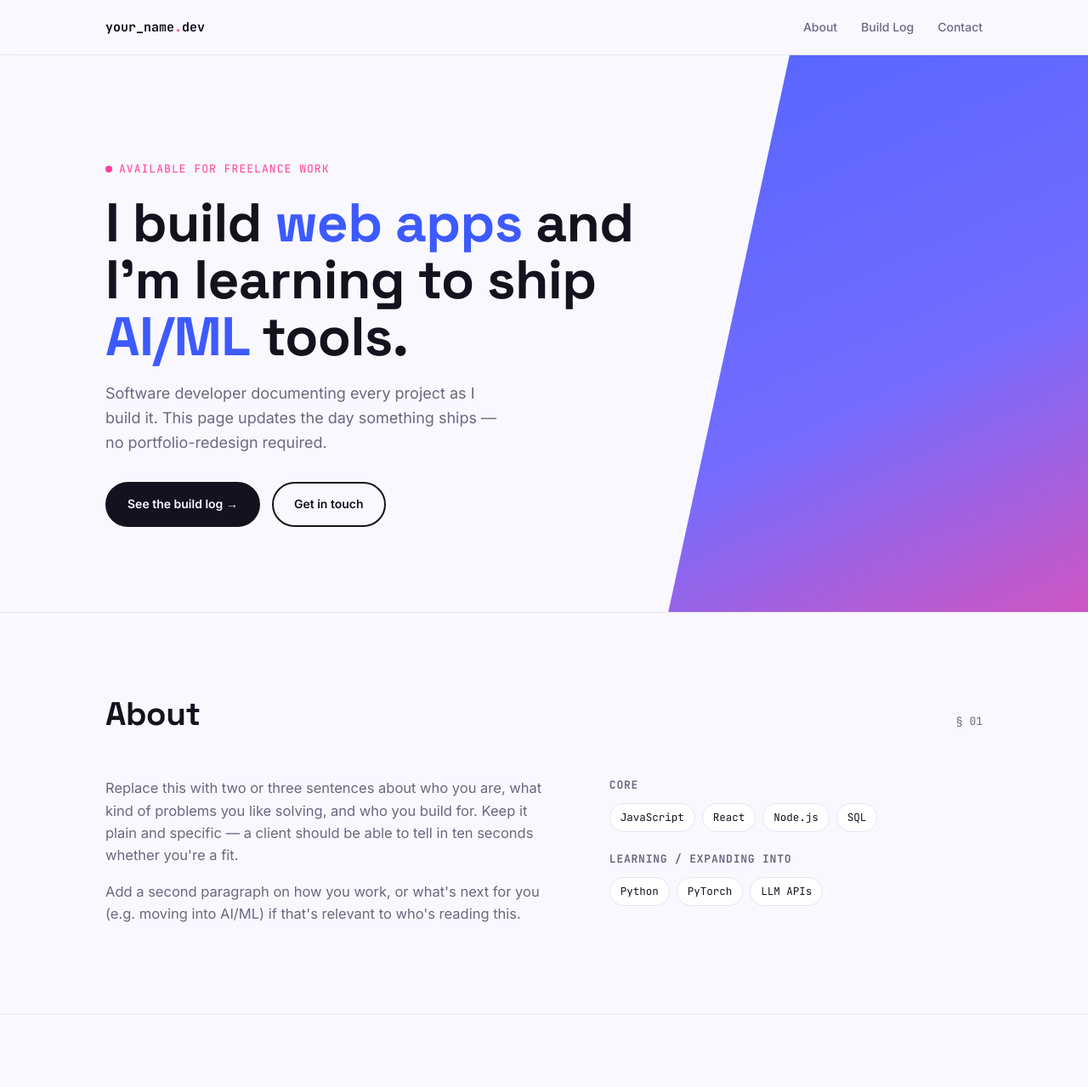
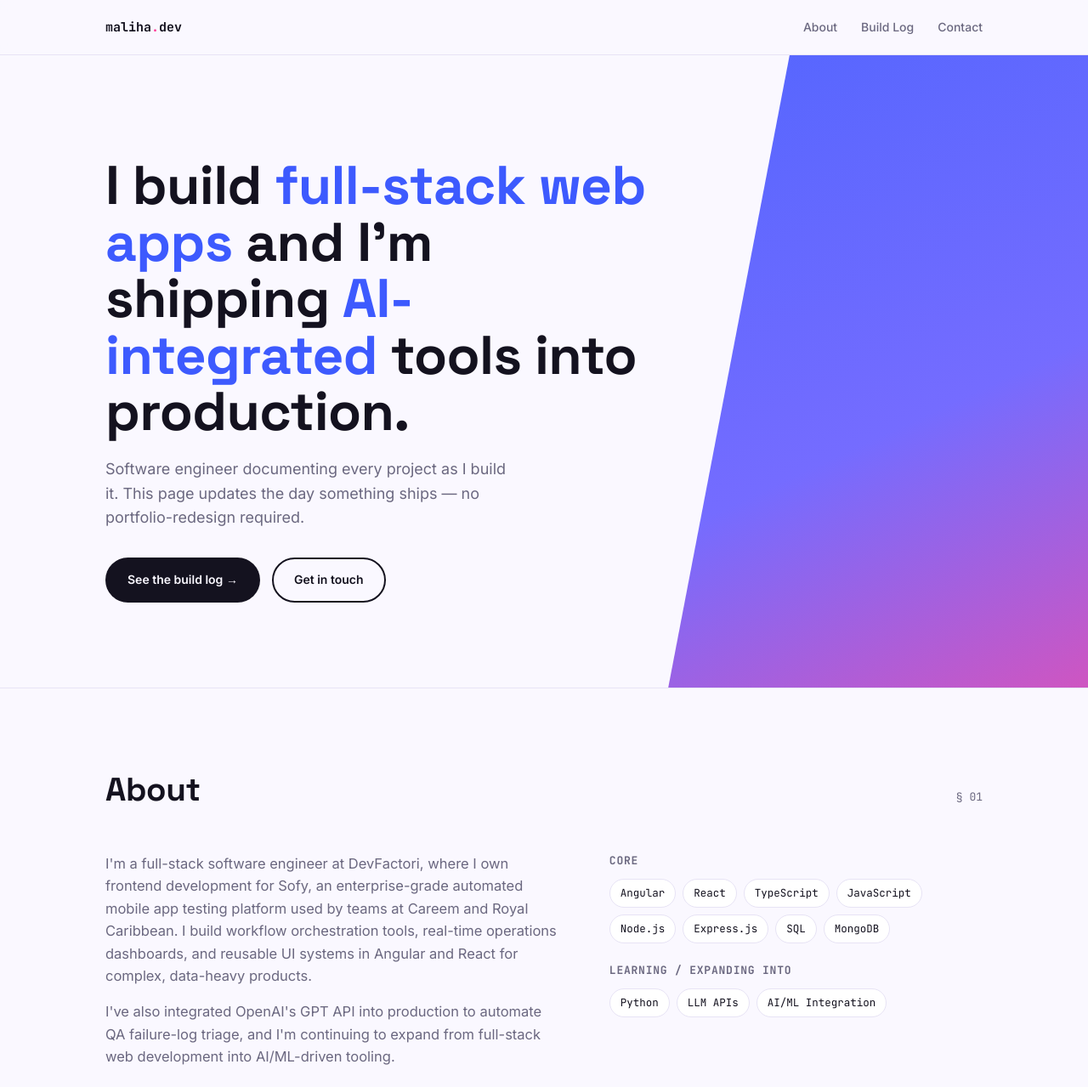
Before and after one commit to MalihaaRaza/maliha-raza-portfolio, a plain HTML site: page index.html in a window 1280 px wide. Shown: the top 1279 px of the page at 85% size. Drawn offline with Linux system fonts and the light colour scheme; files that its build step writes are made by us from their sources; files whose address does not match are found by name.

Commit message:
Fix broken asset paths, add .gitignore/CLAUDE.md, fill in real content
Move style.css/projects.js/script.js into css/ and js/ to match the
paths index.html and README.md already reference (site was 404ing on
every asset). Add a static-site .gitignore and a CLAUDE.md documenting
the file structure, how to add projects/sections, and design tokens.
Replace placeholder hero/about/skills/contact content in index.html
with real info.

Co-Authored-By: Claude Sonnet 5 <noreply@anthropic.com>

```diff
--- a/index.html
+++ b/index.html
@@ -3,8 +3,8 @@
 <head>
 <meta charset="UTF-8">
 <meta name="viewport" content="width=device-width, initial-scale=1.0">
-<title>Your Name — Developer Portfolio</title>
-<meta name="description" content="Web/software developer portfolio and build log.">
+<title>Maliha Raza — Developer Portfolio</title>
+<meta name="description" content="Maliha Raza's software developer portfolio and build log.">
 
 <link rel="preconnect" href="https://fonts.googleapis.com">
 <link rel="preconnect" href="https://fonts.gstatic.com" crossorigin>
@@ -19,7 +19,7 @@
      ============================================================ -->
 <nav class="nav">
   <div class="wrap">
-    <a href="#top" class="nav-logo">your_name<span class="dot">.</span>dev</a>
+    <a href="#top" class="nav-logo">maliha<span class="dot">.</span>dev</a>
     <ul class="nav-links">
       <li><a href="#about">About</a></li>
       <li><a href="#projects">Build Log</a></li>
@@ -35,9 +35,8 @@
   <div class="hero-block" aria-hidden="true"></div>
   <div class="wrap">
     <div class="hero-content">
-      <span class="eyebrow">Available for freelance work</span>
-      <h1>I build <span class="accent">web apps</span> and I'm learning to ship <span class="accent">AI/ML</span> tools.</h1>
-      <p class="lede">Software developer documenting every project as I build it. This page updates the day something ships — no portfolio-redesign required.</p>
+      <h1>I build <span class="accent">full-stack web apps</span> and I'm shipping <span class="accent">AI-integrated</span> tools into production.</h1>
+      <p class="lede">Software engineer documenting every project as I build it. This page updates the day something ships — no portfolio-redesign required.</p>
       <div class="hero-ctas">
         <a href="#projects" class="btn btn-primary">See the build log →</a>
         <a href="#contact" class="btn btn-ghost">Get in touch</a>
@@ -58,25 +57,29 @@
     </div>
     <div class="about-grid">
       <div class="about-text">
-        <p>Replace this with two or three sentences about who you are, what kind of problems you like solving, and who you build for. Keep it plain and specific — a client should be able to tell in ten seconds whether you're a fit.</p>
-        <p>Add a second paragraph on how you work, or what's next for you (e.g. moving into AI/ML) if that's relevant to who's reading this.</p>
+        <p>I'm a full-stack software engineer at DevFactori, where I own frontend development for Sofy, an enterprise-grade automated mobile app testing platform used by teams at Careem and Royal Caribbean. I build workflow orchestration tools, real-time operations dashboards, and reusable UI systems in Angular and React for complex, data-heavy products.</p>
+        <p>I've also integrated OpenAI's GPT API into production to automate QA failure-log triage, and I'm continuing to expand from full-stack web development into AI/ML-driven tooling.</p>
       </div>
       <div class="about-skills">
         <div class="skill-group">
           <h3>Core</h3>
           <div class="pill-row">
+            <span class="pill">Angular</span>
+            <span class="pill">React</span>
+            <span class="pill">TypeScript</span>
             <span class="pill">JavaScript</span>
-            <span class="pill">React</span>
             <span class="pill">Node.js</span>
+            <span class="pill">Express.js</span>
             <span class="pill">SQL</span>
+            <span class="pill">MongoDB</span>
           </div>
         </div>
         <div class="skill-group">
           <h3>Learning / expanding into</h3>
           <div class="pill-row">
             <span class="pill">Python</span>
-            <span class="pill">PyTorch</span>
             <span class="pill">LLM APIs</span>
+            <span class="pill">AI/ML Integration</span>
           </div>
         </div>
       </div>
@@ -113,11 +116,11 @@
       <span class="index">§ 03</span>
     </div>
     <div class="contact-inner">
-      <p style="max-width:420px;color:var(--muted);margin:0;">Open to freelance web/software projects, and always happy to talk about AI/ML builds in progress.</p>
+      <p style="max-width:420px;color:var(--muted);margin:0;">Always happy to connect and talk about web/software projects or AI/ML builds in progress.</p>
       <div class="contact-links">
-        <a href="mailto:you@example.com">Email</a>
-        <a href="https://linkedin.com/in/your-handle" target="_blank" rel="noopener">LinkedIn</a>
-        <a href="https://github.com/your-handle" target="_blank" rel="noopener">GitHub</a>
+        <a href="mailto:maliharaza89@gmail.com">Email</a>
+        <a href="https://linkedin.com/in/maliha-raza/" target="_blank" rel="noopener">LinkedIn</a>
+        <a href="https://github.com/MalihaaRaza" target="_blank" rel="noopener">GitHub</a>
       </div>
     </div>
     <p class="footer-note">Built and maintained as a running log — last shipped project shown first.</p>
```
Also changed, not shown: css/style.css (renamed from style.css), js/projects.js (renamed from projects.js), js/script.js (renamed from script.js), 2 other files.
